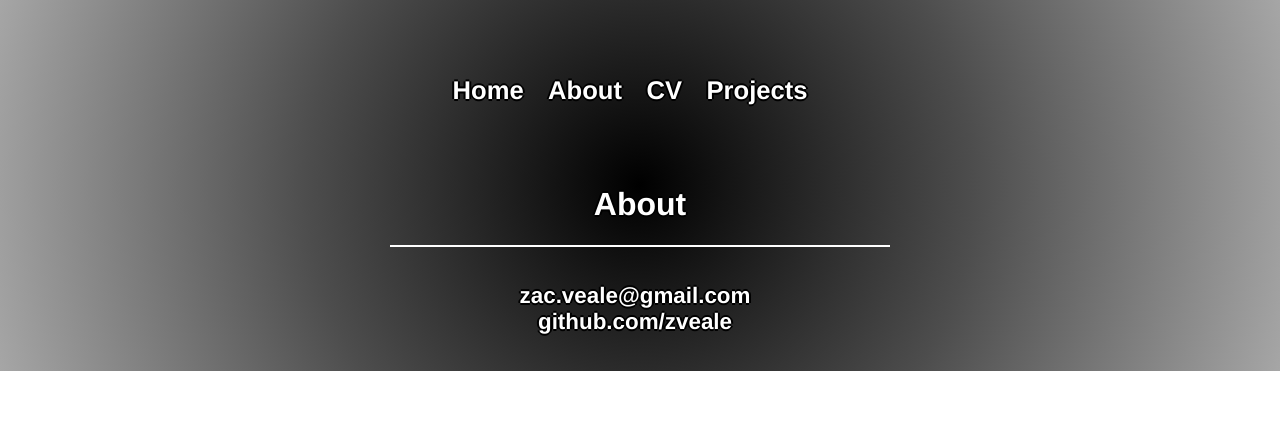
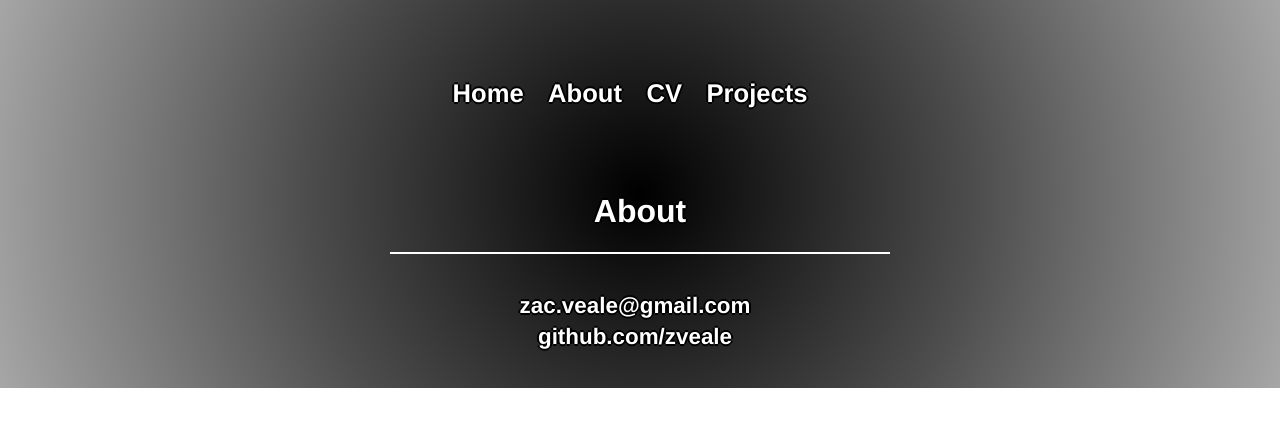
Before and after one commit to zveale/zveale.github.io, a Jekyll site: the page built from about/index.html, in a window 1280 px wide. Shown: the top 427 px of the page. Built offline with Jekyll 4.4.1, drawn with Linux system fonts in a browser that asks for light colours.

Commit message:
Update main.css

```diff
--- a/css/main.css
+++ b/css/main.css
@@ -48,6 +48,7 @@
 a {
     text-decoration: none;
     color: #000;
+	line-height: 1.4em;
 	font-size: 2em;
 	color: white;
 	text-shadow: -2px 0 black, 0 2px black, 2px 0 black, 0 -2px black;
@@ -70,7 +71,7 @@
 }
 p {
     font-size: 0.9em;
-    line-height: 2em;
+    line-height: 1.4em;
     color: #000;
 	color: white;
 	text-shadow: -1px 0 black, 0 1px black, 1px 0 black, 0 -1px black;
```
